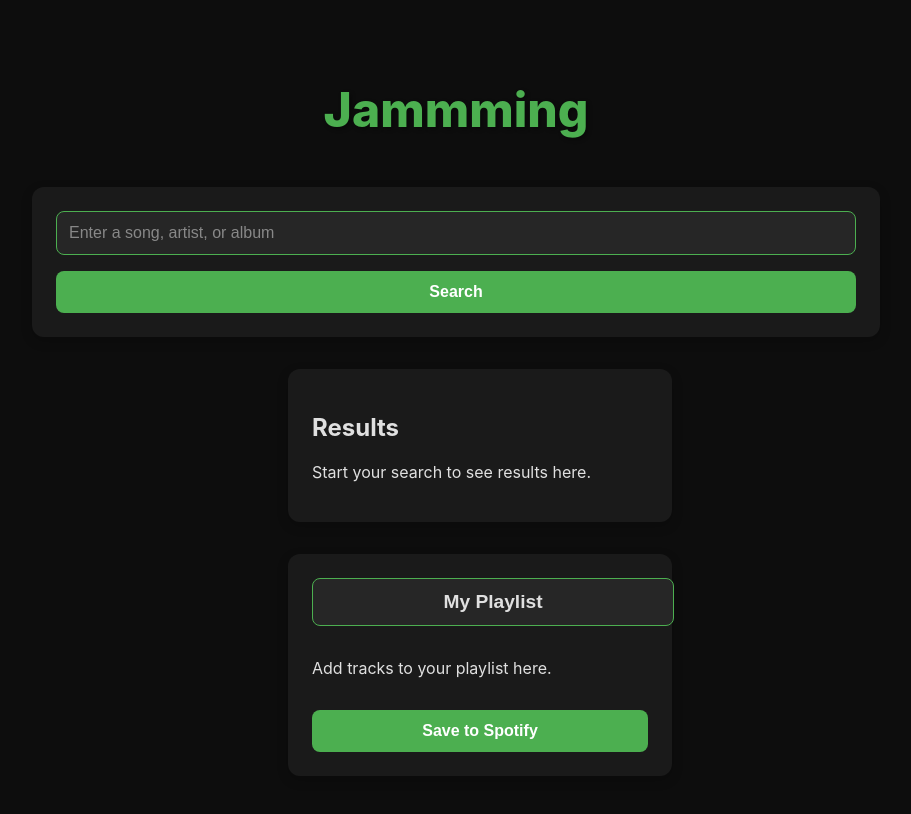
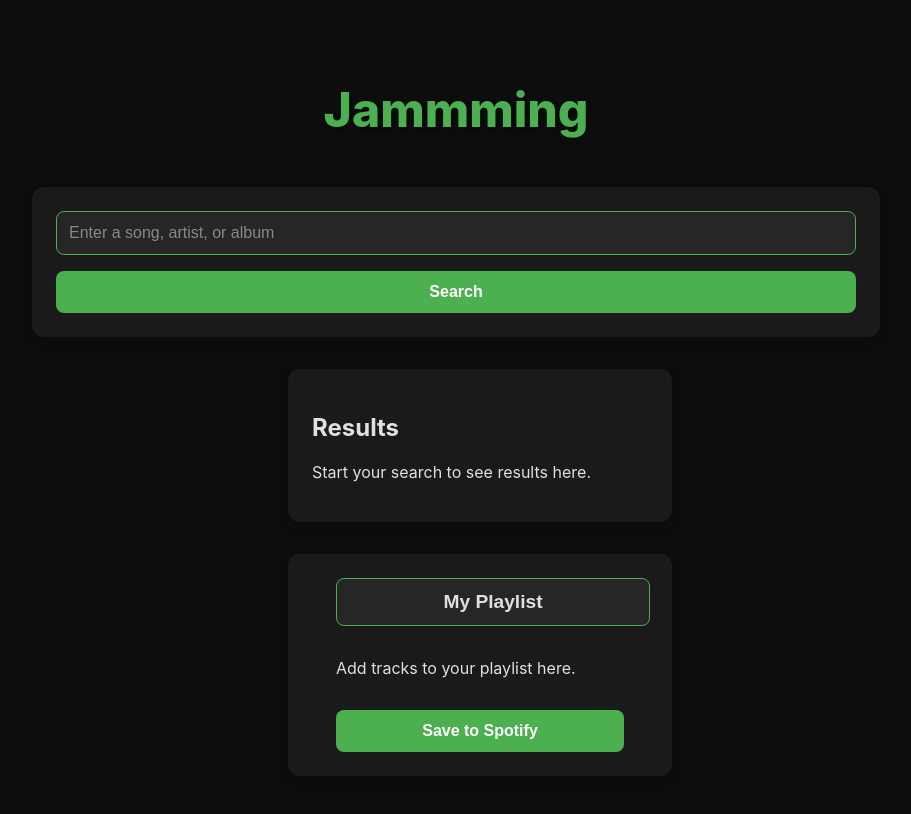
Before and after one commit to Jacinto488/Jammming_Project, a React (Create React App) app: page / in a window 1280 px wide. Shown: the top 814 px of the page, without its empty margins (184-1095 px from the left). Built offline with nearby package versions, Linux system fonts and the light colour scheme.

Commit message:
Small change on stylesheet

```diff
--- a/src/styles.css
+++ b/src/styles.css
@@ -51,6 +51,12 @@ body {
   padding: 1.5rem;
   box-shadow: 0 4px 12px rgba(0, 0, 0, 0.2);
   margin-bottom: 2rem;
+}
+
+.App-playlist {
+  display: flex;
+  flex-direction: column;
+  align-items: center;
 }
 
 .App-search-input {
```
